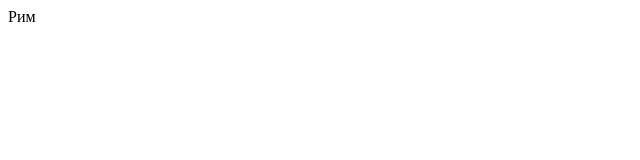
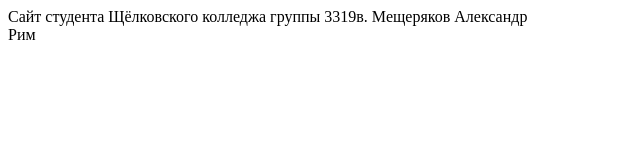
Before and after one commit to IRXDESCXNCE/irxdescent.github.io, a plain HTML site: page index.html in a window 1280 px wide. Shown: the whole page, without its empty margins (0-640 px from the left). Drawn offline with Linux system fonts and the light colour scheme.

Commit message:
Add files via upload

```diff
--- a/index.html
+++ b/index.html
@@ -6,6 +6,7 @@
     <title>Document</title>
 </head>
 <body>
+    Сайт студента Щёлковского колледжа группы 3319в. Мещеряков Александр
     <div id="diagram"> </div>
     <script>
         let names = ["Москва", "Рим", "Париж"];
```
